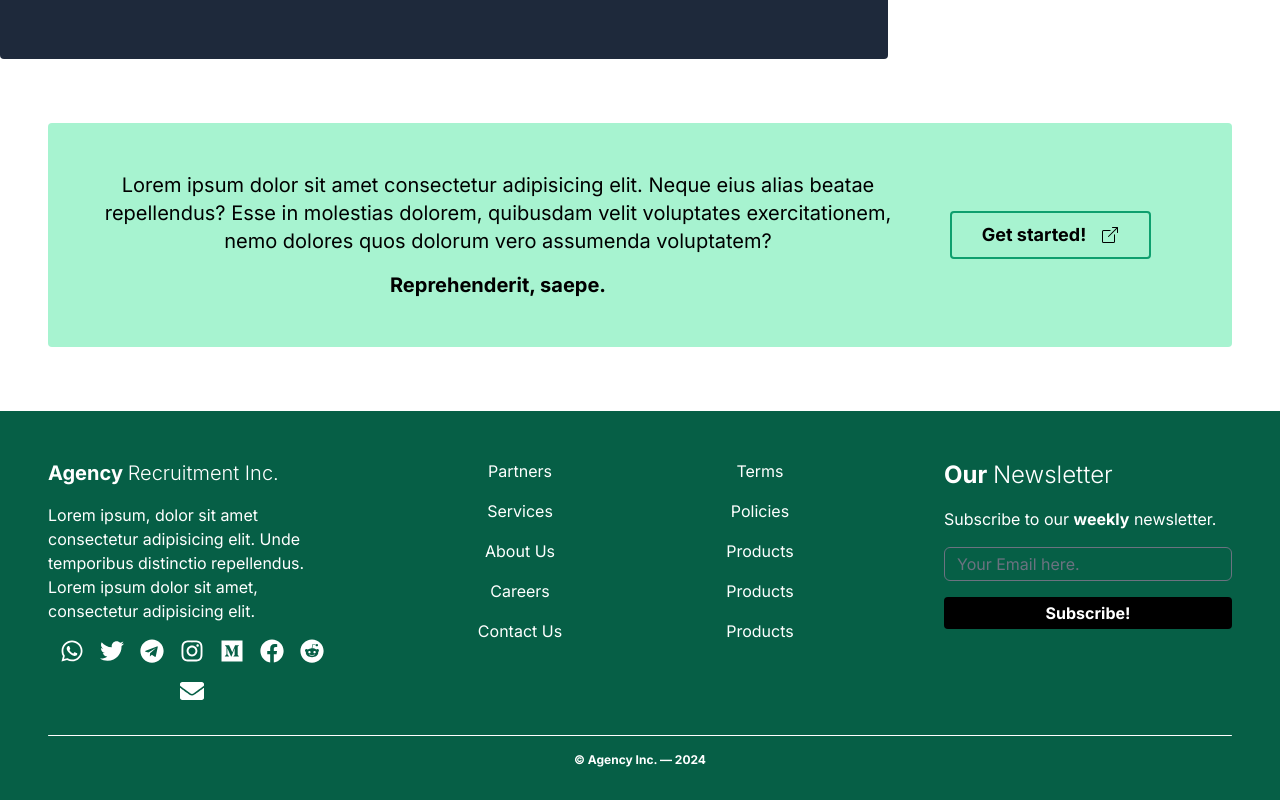
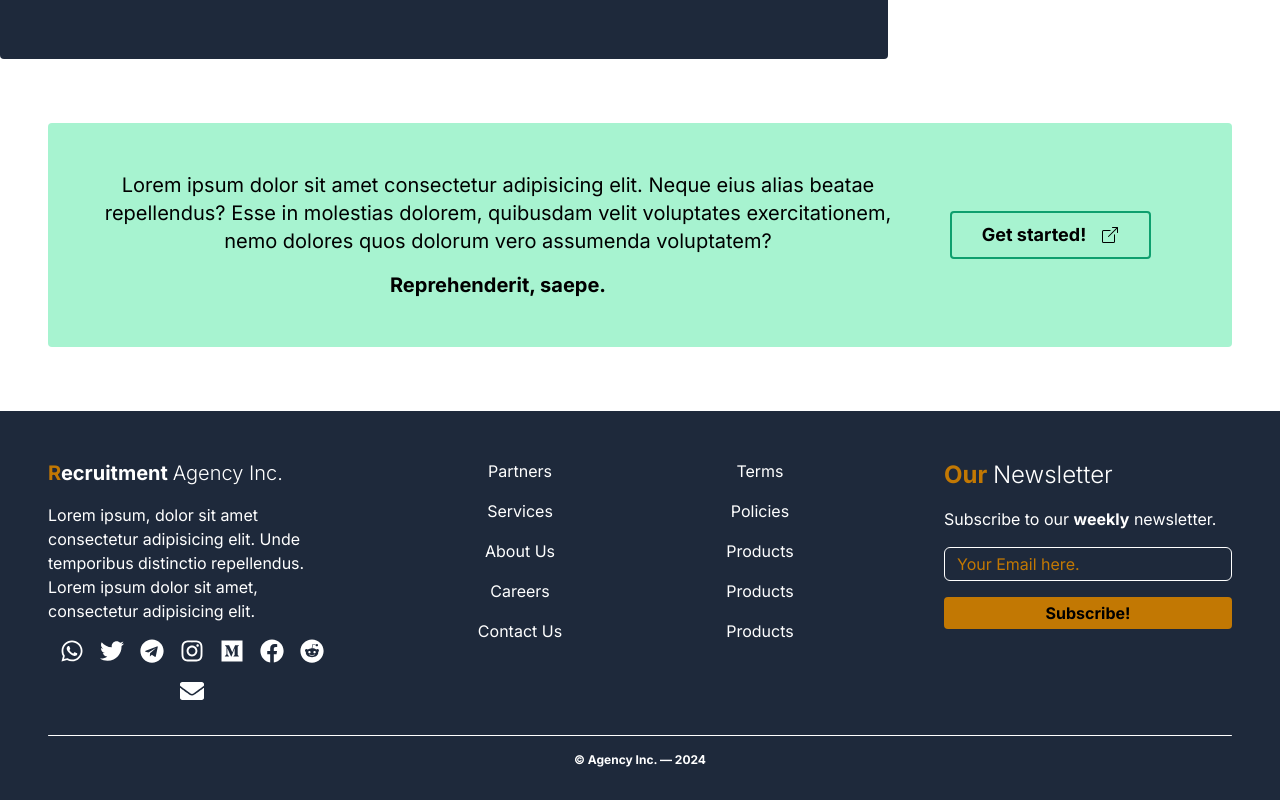
Before and after one commit to clwdhade/agency, a React (Vite) app: page / in a window 1280 px wide. Shown: the part 3242-4042 px from the top of the page. Built offline with nearby package versions, Linux system fonts and the light colour scheme.

Commit message:
fix: footer color

```diff
--- a/src/Components/Footer/Footer.jsx
+++ b/src/Components/Footer/Footer.jsx
@@ -1,4 +1,3 @@
-
 import React from "react";
 import {
   FaEnvelope,
@@ -13,11 +12,12 @@ import {
 
 const Footer = () => {
   return (
-        <div className=" flex w-full flex-col px-12 py-8 bg-emerald-800 text-white">
+    <div className=" flex w-full flex-col px-12 py-8 bg-slate-800 text-white">
       <div className="content w-full my-4 flex md:flex-row flex-col md:gap-4 gap-8">
         <div className="about flex flex-col gap-4 w-full md:w-3/12">
-                    <h2 className="text-xl font-bold">
-                        Agency <span className="font-light">Recruitment Inc.</span>
+          <h2 className="text-xl font-bold text-white">
+            <span className="text-yellow-500">R</span>ecruitment{" "}
+            <span className="font-light text-white">Agency Inc.</span>
           </h2>
           <p className="text-base">
             Lorem ipsum, dolor sit amet consectetur adipisicing elit. Unde
@@ -37,43 +37,43 @@ const Footer = () => {
         </div>
         <div className=" w-full md:w-6/12 justify-evenly flex-row  flex">
           <div className="md:w-3/12 w-1/2 flex flex-col gap-4 text-center">
-                        <p className="text-base hover:font-bold hover:translate-x-1 transition-all cursor-pointer">
+            <p className="text-base hover:font-bold hover:translate-x-1 hover:text-yellow-500 transition-all cursor-pointer">
               Partners
             </p>
-                        <p className="text-base hover:font-bold hover:translate-x-1 transition-all cursor-pointer">
+            <p className="text-base hover:font-bold hover:translate-x-1 hover:text-yellow-500 transition-all cursor-pointer">
               Services
             </p>
-                        <p className="text-base hover:font-bold hover:translate-x-1 transition-all cursor-pointer">
+            <p className="text-base hover:font-bold hover:translate-x-1 hover:text-yellow-500 transition-all cursor-pointer">
               About Us
             </p>
-                        <p className="text-base hover:font-bold hover:translate-x-1 transition-all cursor-pointer">
+            <p className="text-base hover:font-bold hover:translate-x-1 hover:text-yellow-500 transition-all cursor-pointer">
               Careers
             </p>
-                        <p className="text-base hover:font-bold hover:translate-x-1 transition-all cursor-pointer">
+            <p className="text-base hover:font-bold hover:translate-x-1 hover:text-yellow-500 transition-all cursor-pointer">
               Contact Us
             </p>
           </div>
           <div className="md:w-3/12 w-1/2 flex flex-col gap-4 text-center">
-                        <p className="text-base hover:font-bold hover:translate-x-1 transition-all cursor-pointer">
+            <p className="text-base hover:font-bold hover:translate-x-1 hover:text-yellow-500 transition-all cursor-pointer">
               Terms
             </p>
-                        <p className="text-base hover:font-bold hover:translate-x-1 transition-all cursor-pointer">
+            <p className="text-base hover:font-bold hover:translate-x-1 hover:text-yellow-500 transition-all cursor-pointer">
               Policies
             </p>
-                        <p className="text-base hover:font-bold hover:translate-x-1 transition-all cursor-pointer">
+            <p className="text-base hover:font-bold hover:translate-x-1 hover:text-yellow-500 transition-all cursor-pointer">
               Products
             </p>
-                        <p className="text-base hover:font-bold hover:translate-x-1 transition-all cursor-pointer">
+            <p className="text-base hover:font-bold hover:translate-x-1 hover:text-yellow-500 transition-all cursor-pointer">
               Products
             </p>
-                        <p className="text-base hover:font-bold hover:translate-x-1 transition-all cursor-pointer">
+            <p className="text-base hover:font-bold hover:translate-x-1 hover:text-yellow-500 transition-all cursor-pointer">
               Products
             </p>
           </div>
         </div>
         <div className="w-full md:w-3/12 flex flex-col gap-4">
-                    <h2 className="text-2xl font-bold">
-                        Our <span className="font-light">Newsletter</span>
+          <h2 className="text-2xl font-bold text-yellow-500">
+            Our <span className="font-light text-white">Newsletter</span>
           </h2>
           <p className="text-base">
             Subscribe to our <span className="font-bold">weekly</span>{" "}
@@ -84,10 +84,10 @@ const Footer = () => {
               type="email"
               name="email"
               id="email"
-                            className="py-1 bg-transparent w-full rounded-md "
+              className="py-1 bg-transparent w-full rounded-md focus:border-yellow-500 border-white ring-0 focus:ring-0  focus:outline-none placeholder:text-yellow-500"
               placeholder="Your Email here."
             />
-                        <button className="py-1 font-bold w-full rounded text-white bg-black hover:bg-emerald-100 hover:text-black">
+            <button className="py-1 font-bold w-full rounded text-black bg-yellow-500 hover:bg-emerald-100 hover:text-black">
               Subscribe!
             </button>
           </form>
```
Lines whose indentation alone changed are shown as unchanged.
